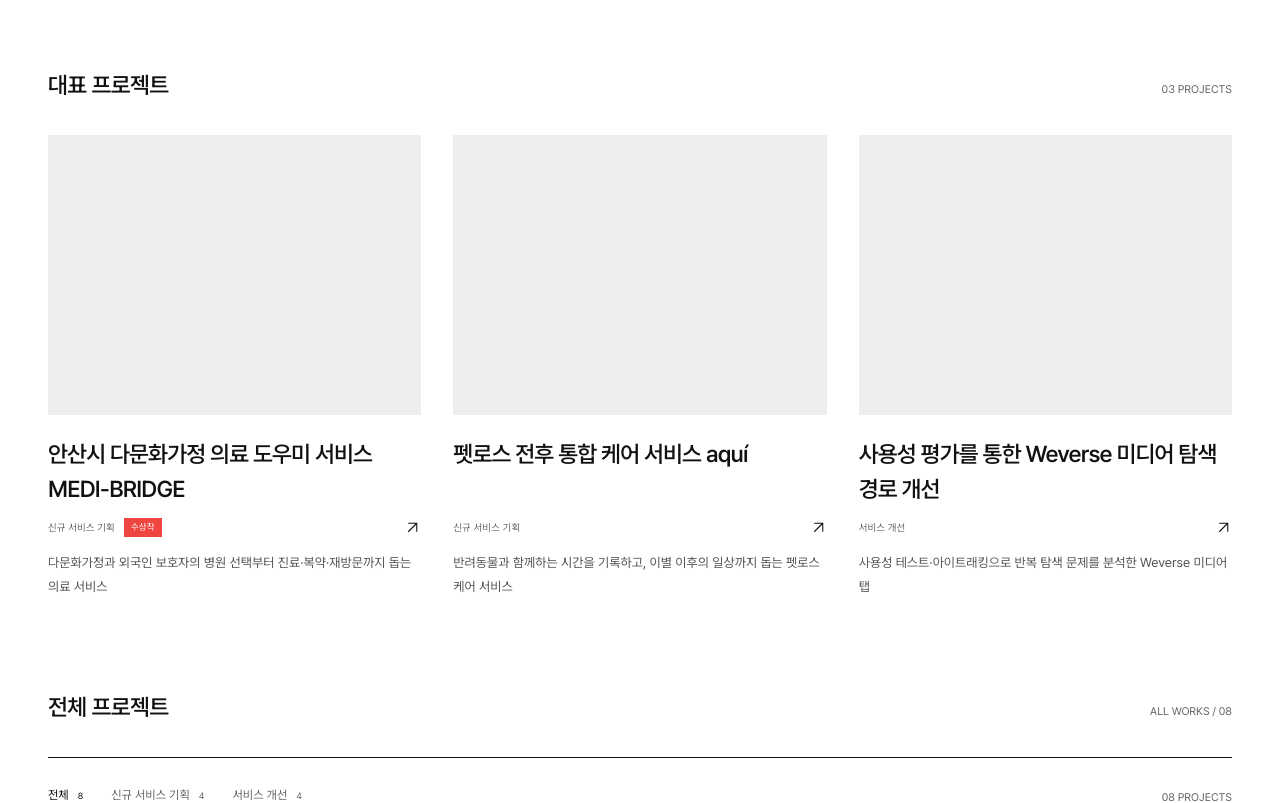
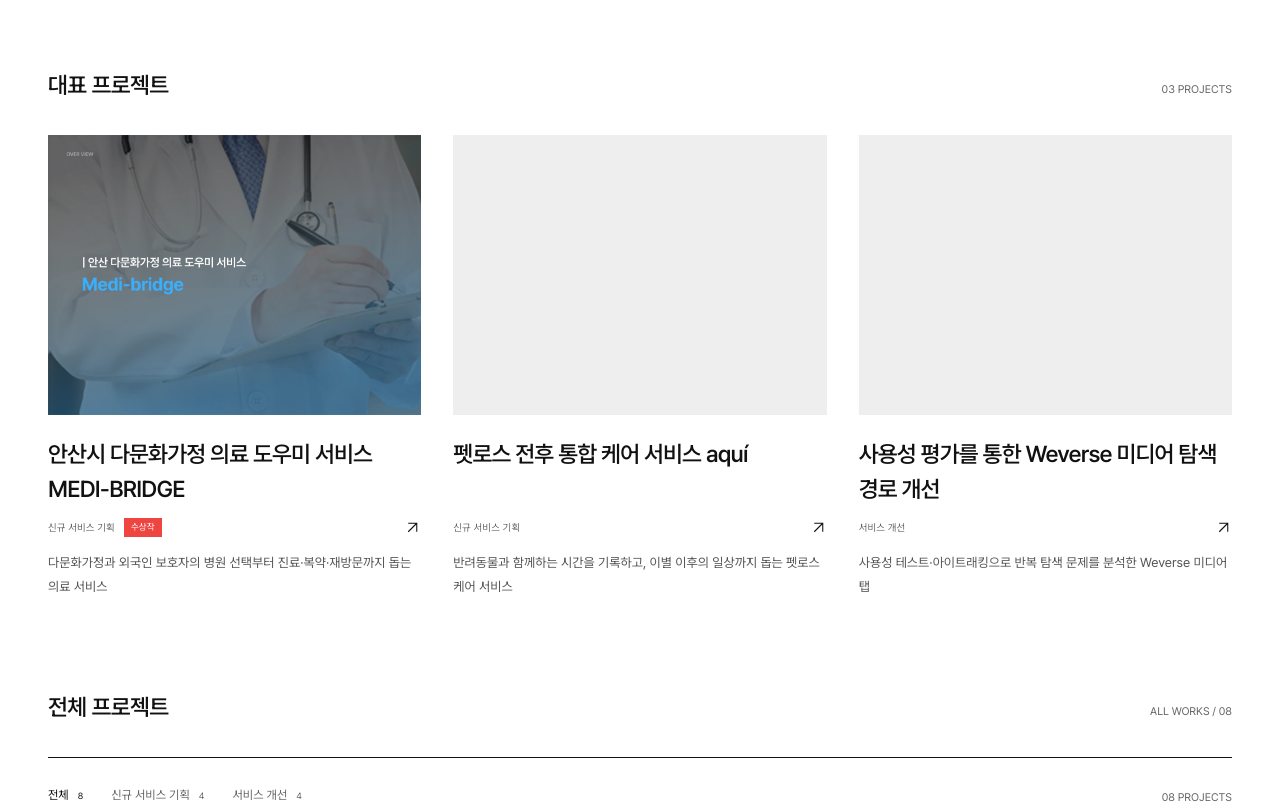
Before and after one commit to soohyun1212/han-soohyun-portfolio, a Next.js app: page / in a window 1280 px wide. Shown: the part 3160-3963 px from the top of the page. Built offline with nearby package versions, Linux system fonts and the light colour scheme; a web font is replaced by a local one.

Commit message:
Add MEDI-BRIDGE project thumbnail

```diff
--- a/src/app/globals.css
+++ b/src/app/globals.css
@@ -119,6 +119,7 @@ img { display: block; max-width: 100%; }
 .featured-project-grid { display: grid; grid-template-columns: repeat(3,minmax(0,1fr)); gap: 25px; }
 .project-card { min-width: 0; display: flex; flex-direction: column; }
 .project-cover { display: block; width: 100%; padding: 0; margin: 0; border: 0; }
+.project-cover-image { display: block; width: 100%; aspect-ratio: 4 / 3; height: auto; object-fit: cover; object-position: left center; }
 .project-card:hover h3 { text-decoration: underline; text-underline-offset: 5px; text-decoration-thickness: 1px; }
 .card-category { display: flex; align-items: center; gap: 9px; margin-top: 20px; font-family: var(--font-meta); font-size: 10px; color: var(--muted); }
 .card-category .arrow { margin-left: auto; width: 17px; height: 17px; color: var(--ink); }
--- a/src/components/project-card.tsx
+++ b/src/components/project-card.tsx
@@ -4,7 +4,11 @@ import { ImagePlaceholder } from './image-placeholder';
 import type { Project } from '@/data/projects';
 
 export function ProjectCover({ project, large = false }: { project: Project; large?: boolean }) {
-  return <div className={`project-cover ${large ? 'cover-large' : ''}`}><ImagePlaceholder label={`${project.title} 이미지 영역`}/></div>;
+  return <div className={`project-cover ${large ? 'cover-large' : ''}`}>
+    {project.image && !large
+      ? <img className="project-cover-image" src={`${process.env.NEXT_PUBLIC_BASE_PATH ?? ''}${project.image}`} alt={`${project.name} 프로젝트 썸네일`} width={1600} height={900} loading="lazy" />
+      : <ImagePlaceholder label={`${project.title} 이미지 영역`}/>}
+  </div>;
 }
 
 export function ProjectCard({ project, featured = false }: { project: Project; featured?: boolean }) {
--- a/src/data/projects.json
+++ b/src/data/projects.json
@@ -3,6 +3,7 @@
     "slug": "medi-bridge",
     "number": "01",
     "name": "MEDI-BRIDGE",
+    "image": "/images/medi-bridge-thumbnail.webp",
     "cardSummary": "다문화가정과 외국인 보호자의 병원 선택부터 진료·복약·재방문까지 돕는 의료 서비스",
     "title": "안산시 다문화가정 의료 도우미 서비스 MEDI-BRIDGE",
     "category": "신규 서비스 기획",
```
Also changed, not shown: public/images/medi-bridge-thumbnail.webp (added).
